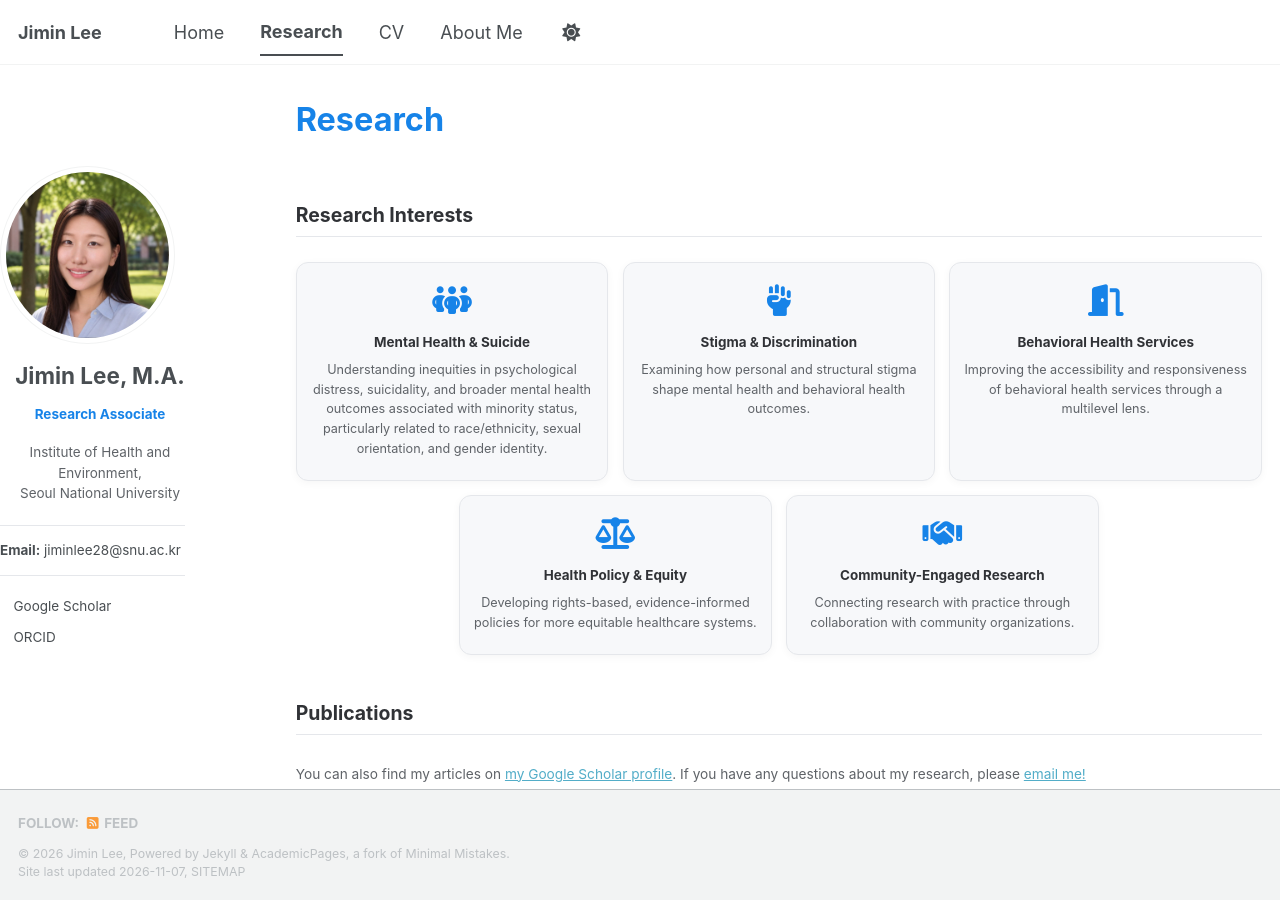
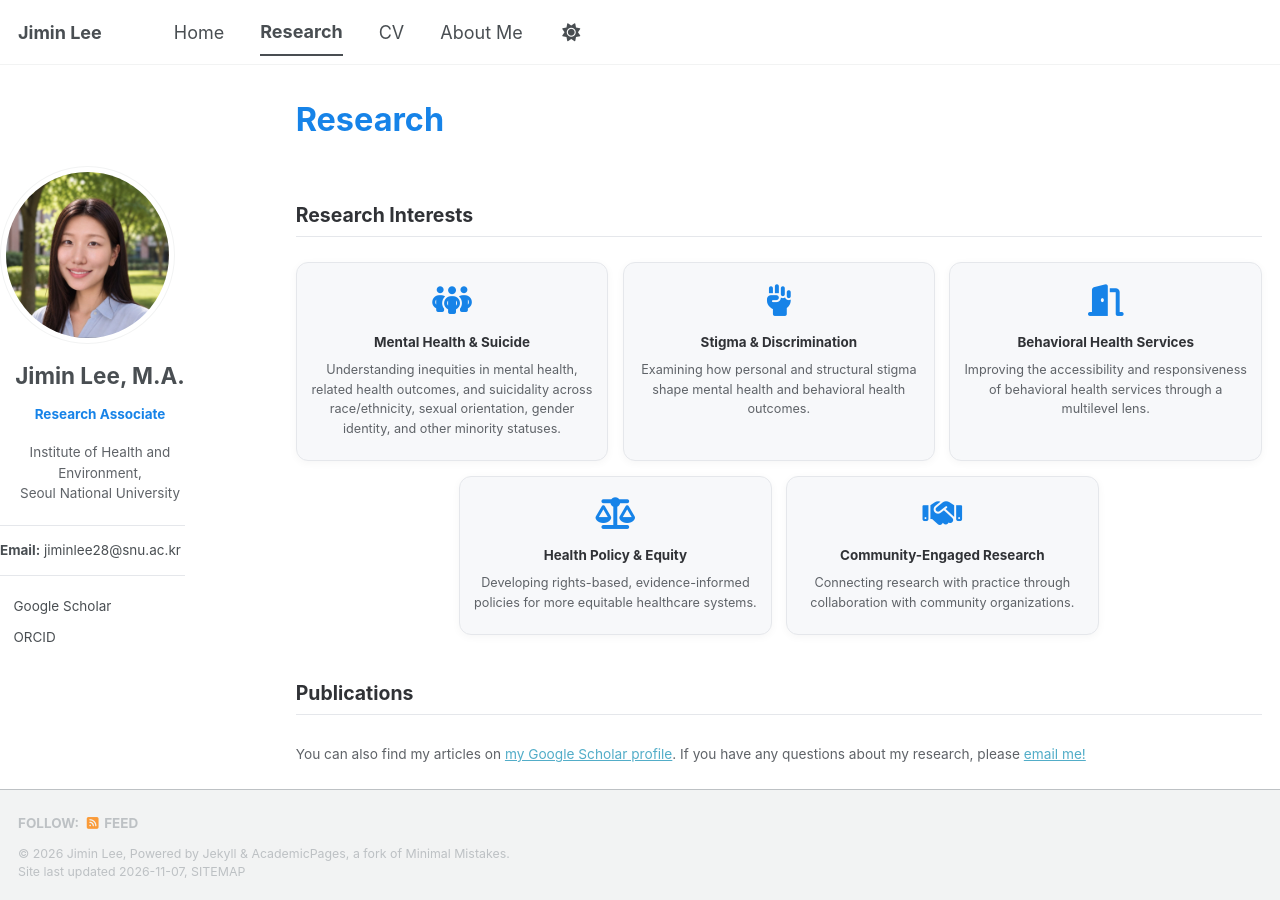
Before and after one commit to jiminlee-research/jiminlee-research.github.io, a Jekyll site: the page built from _pages/publications.html, in a window 1280 px wide and 900 px high. Built offline with Jekyll 4.4.1, drawn with Linux system fonts in a browser that asks for light colours; a style sheet for code colours, icons or effects is not loaded.

Commit message:
Shorten first interest card description
Co-Authored-By: Claude Opus 5.5 <noreply@anthropic.com>
Claude-Session: https://claude.ai/code/session_01PcjxNfDHwsJtJ6agebrJHV

```diff
--- a/_pages/publications.html
+++ b/_pages/publications.html
@@ -64,7 +64,7 @@ author_profile: true
 
 <div class="ri-head"><h2>Research Interests</h2></div>
 <div class="ri-grid">
-  <div class="ri-card"><i class="fa-solid fa-people-group" aria-hidden="true"></i><h3>Mental Health &amp; Suicide</h3><p>Understanding inequities in psychological distress, suicidality, and broader mental health outcomes associated with minority status, particularly related to race/ethnicity, sexual orientation, and gender identity.</p></div>
+  <div class="ri-card"><i class="fa-solid fa-people-group" aria-hidden="true"></i><h3>Mental Health &amp; Suicide</h3><p>Understanding inequities in mental health, related health outcomes, and suicidality across race/ethnicity, sexual orientation, gender identity, and other minority statuses.</p></div>
   <div class="ri-card"><i class="fa-solid fa-hand-fist" aria-hidden="true"></i><h3>Stigma &amp; Discrimination</h3><p>Examining how personal and structural stigma shape mental health and behavioral health outcomes.</p></div>
   <div class="ri-card"><i class="fa-solid fa-door-open" aria-hidden="true"></i><h3>Behavioral Health Services</h3><p>Improving the accessibility and responsiveness of behavioral health services through a multilevel lens.</p></div>
   <div class="ri-card"><i class="fa-solid fa-scale-balanced" aria-hidden="true"></i><h3>Health Policy &amp; Equity</h3><p>Developing rights-based, evidence-informed policies for more equitable healthcare systems.</p></div>
```
